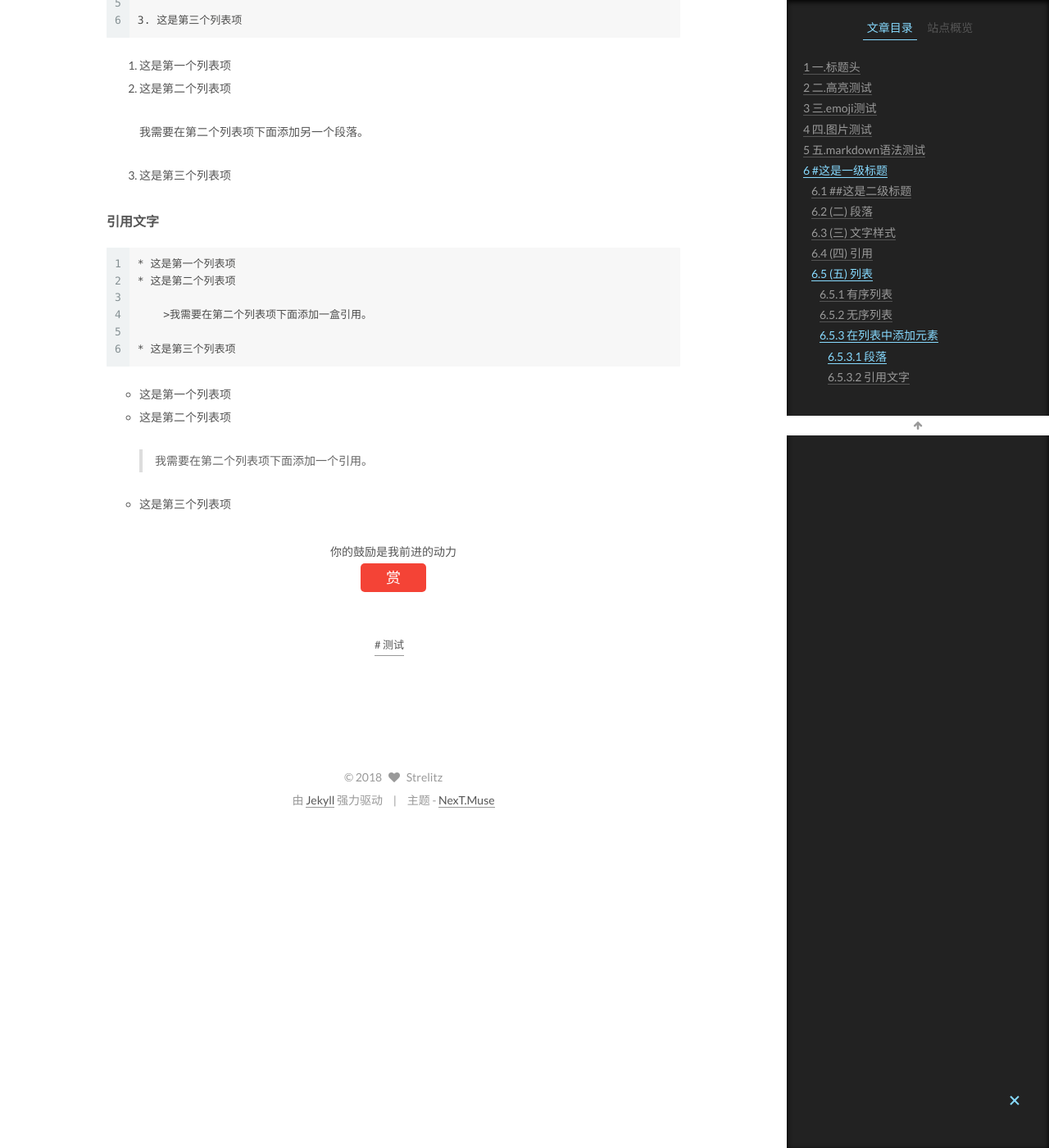
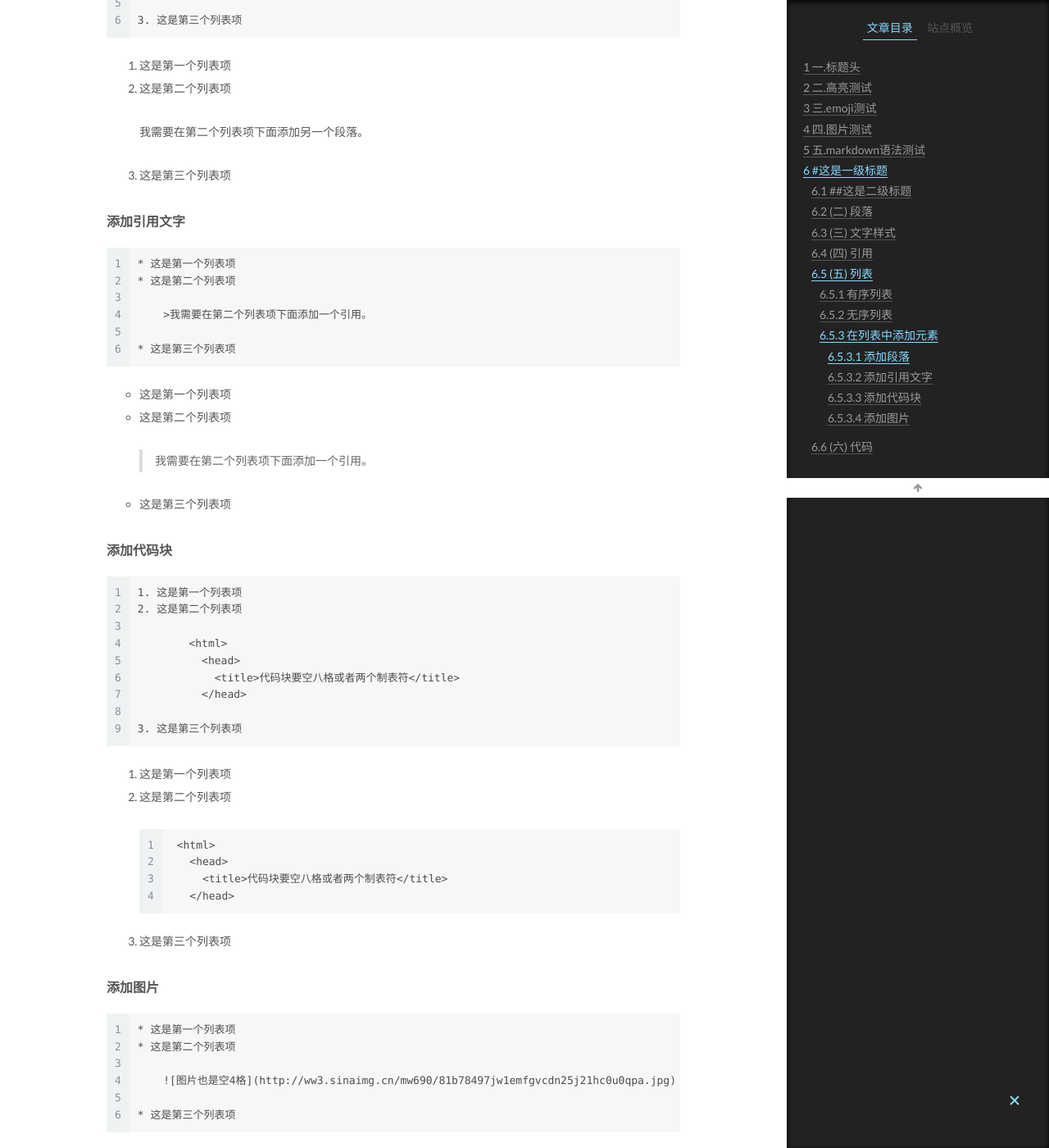
Before and after one commit to tangxuannnnn/strelitz.github.io, a Jekyll site: the page built from _posts/2018-10-30-all-test.md, in a window 1280 px wide and 1400 px high, scrolled down 6653 px. Shown: the whole window at 82% size. Built offline with Jekyll 4.4.1, drawn with Linux system fonts in a browser that asks for light colours; emoji names are drawn with the system emoji font; some of the changed text lies outside the part shown.

Commit message:
Update _posts/2018-10-30-all-test.md

````diff
--- a/_posts/2018-10-30-all-test.md
+++ b/_posts/2018-10-30-all-test.md
@@ -91,6 +91,7 @@ markdown语法同样适用，大小也是自适应的吧T-T，具体写在MD语
 
 # 五.markdown语法测试
 markdown语法参见<https://www.markdownguide.org/basic-syntax/#images>
+
 ## (一) 标题
 
 > # `#`这是一级标题
@@ -221,7 +222,7 @@ markdown语法参见<https://www.markdownguide.org/basic-syntax/#images>
 ### 在列表中添加元素
 要在列表中添加另一个元素，同时保留列表的连续性，空一行并且将元素空四格
 
-#### 段落
+#### 添加段落
 ```
 1. 这是第一个列表项
 2. 这是第二个列表项
@@ -238,12 +239,12 @@ markdown语法参见<https://www.markdownguide.org/basic-syntax/#images>
 
 3. 这是第三个列表项
 
-#### 引用文字
+#### 添加引用文字
 ```
 * 这是第一个列表项
 * 这是第二个列表项
 
-    >我需要在第二个列表项下面添加一盒引用。
+    >我需要在第二个列表项下面添加一个引用。
 
 * 这是第三个列表项
 ```
@@ -254,3 +255,46 @@ markdown语法参见<https://www.markdownguide.org/basic-syntax/#images>
     >我需要在第二个列表项下面添加一个引用。
 
 * 这是第三个列表项
+
+#### 添加代码块
+```
+1. 这是第一个列表项
+2. 这是第二个列表项
+
+        <html>
+          <head>
+            <title>代码块要空八格或者两个制表符</title>
+          </head>
+
+3. 这是第三个列表项
+```
+
+1. 这是第一个列表项
+2. 这是第二个列表项
+
+        <html>
+          <head>
+            <title>代码块要空八格或者两个制表符</title>
+          </head>
+
+3. 这是第三个列表项
+
+#### 添加图片
+```
+* 这是第一个列表项
+* 这是第二个列表项
+
+    ![图片也是空4格](http://ww3.sinaimg.cn/mw690/81b78497jw1emfgvcdn25j21hc0u0qpa.jpg)
+
+* 这是第三个列表项
+```
+
+* 这是第一个列表项
+* 这是第二个列表项
+
+    ![图片也是空4格](http://ww3.sinaimg.cn/mw690/81b78497jw1emfgvcdn25j21hc0u0qpa.jpg)
+
+* 这是第三个列表项
+
+## (六) 代码
+要将单词或短语表示为代码，请将其括在刻度标记（\`）中。
````
